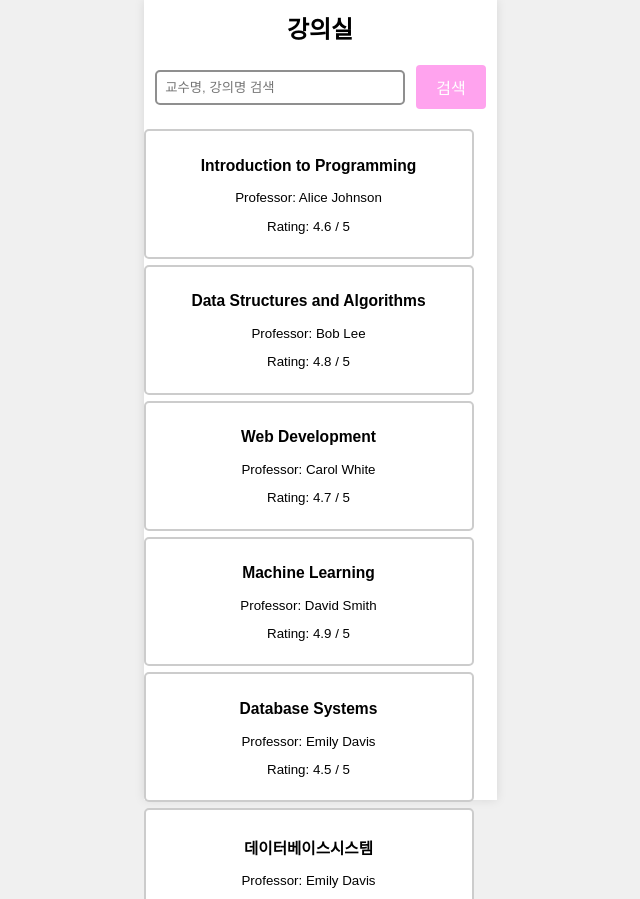
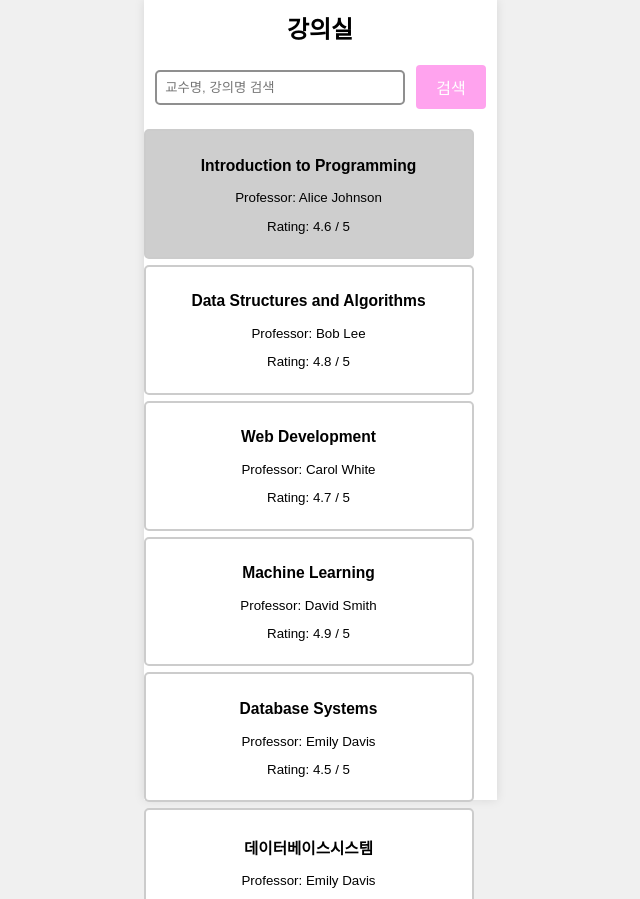
Before and after one commit to ais-internship-cnu/I-school-FE, a Next.js app: page /course-page in a window 1280 px wide. In both pictures the pointer is over the button 628 px from the left and 193 px from the top of the page. Shown: the whole page, without its empty margins (320-960 px from the left). Built offline with nearby package versions, Linux system fonts and the light colour scheme; what axios-mock-adapter would draw is missing.

Commit message:
feat: 버튼 색깔 설정 스타일 추가

```diff
--- a/src/styles/course-search-style.css
+++ b/src/styles/course-search-style.css
@@ -13,7 +13,10 @@
     padding: 10px;
     margin-bottom: -10px;
     border-radius: 5px;
-    background-color: #fff;
+    background-color: #ffffff;
+  }
+  .course-block:hover{
+    background-color: #cecece;
   }
 
   .header {
```
